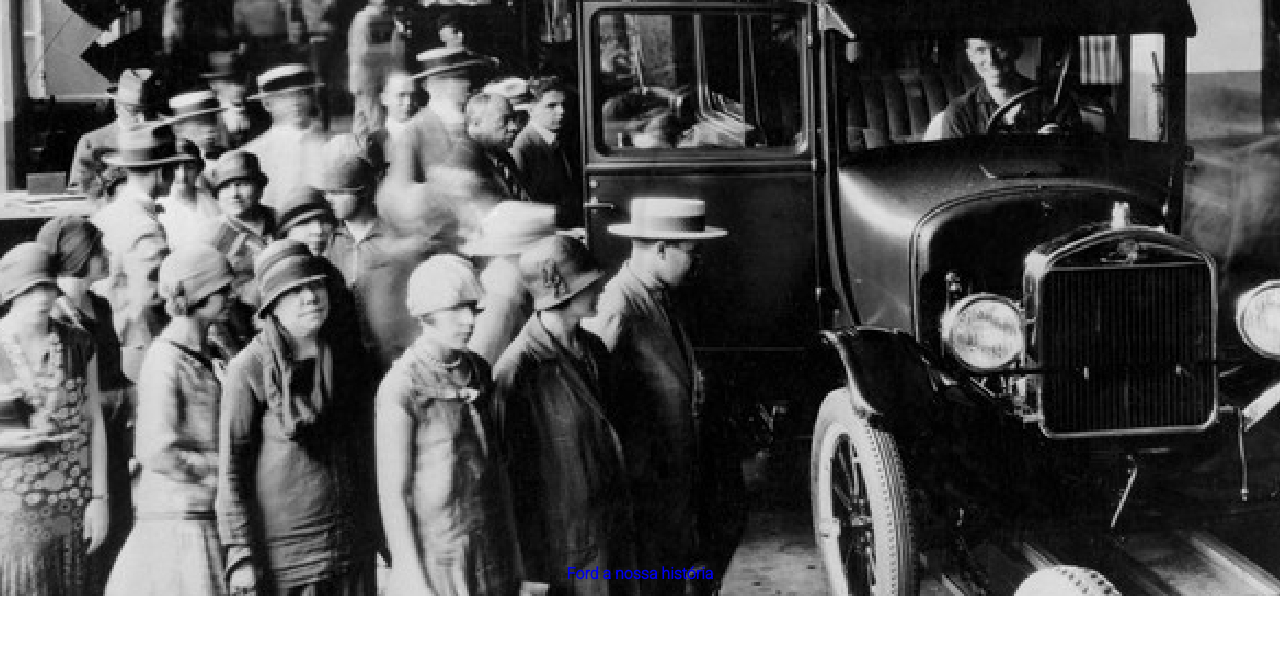
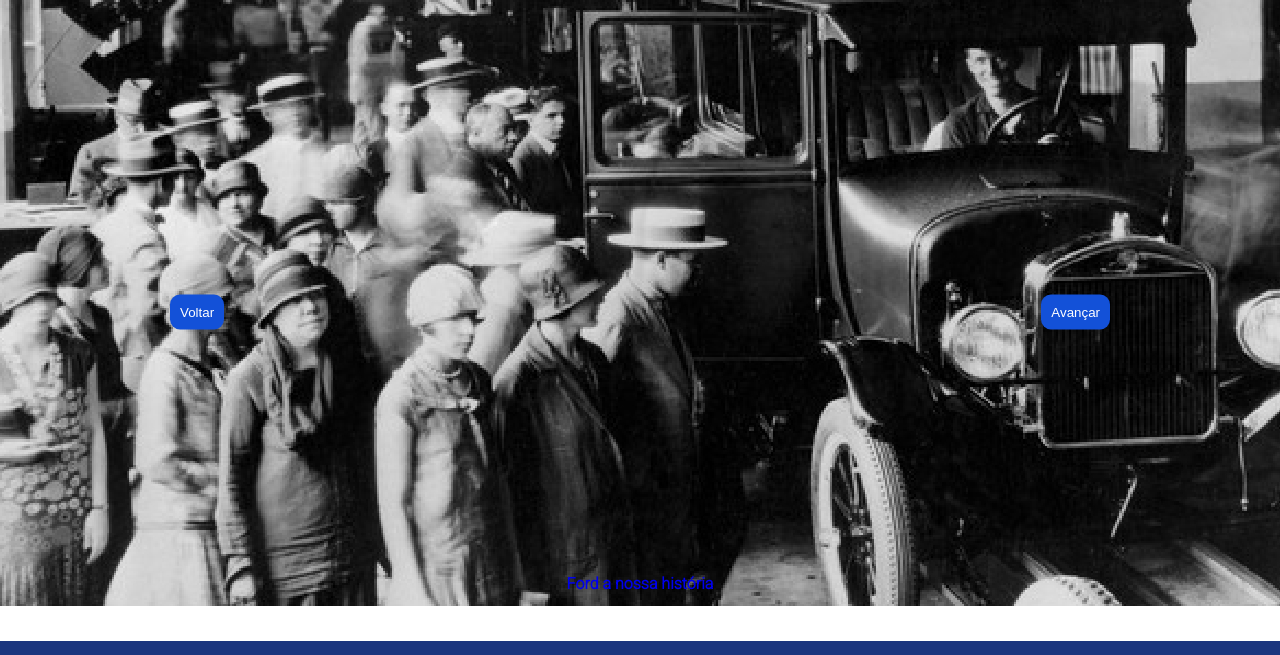
Before and after one commit to Filipemsousa/Desafio-Sprint-Javascript-Filipe, a plain HTML site: page index.html in a window 1280 px wide. Shown: the part 88-743 px from the top of the page. Drawn offline with Linux system fonts and the light colour scheme.

Commit message:
Adicacao do botao avancar

```diff
--- a/css/style.css
+++ b/css/style.css
@@ -86,7 +86,29 @@ nav li {
 
 main {
     min-height: calc(100% - 167px);
+    display: flex;
+    flex-direction: column;
 }
+
+.botao_voltar, .botao_avancar {
+    position: absolute;
+    top: 50%;
+    transform: translateY(-50%);
+    padding: 10px;
+    border: none;
+    cursor: pointer;
+    z-index: 10;
+}
+
+.botao_voltar {
+    left: 170px;
+}
+
+.botao_avancar {
+    right: 170px;
+}
+
+
 
 nav#social {
     display: inline;
--- a/index.html
+++ b/index.html
@@ -1,5 +1,6 @@
 <!DOCTYPE html>
 <html lang="pt-br">
+
 <head>
     <meta charset="UTF-8">
     <meta http-equiv="X-UA-Compatible" content="IE=edge">
@@ -9,6 +10,7 @@
     <link href="css/style.css" rel="stylesheet">
     <script src="js/carousel.js"></script>
 </head>
+
 <body>
     <header>
         <div>
@@ -30,15 +32,20 @@
 
     </header>
     <main>
-        <div id="carousel">
+        <div>
+            <div> <button class="botao_voltar">Voltar</button></div>
+            <div id="carousel">
+            </div>
+
+            <div> <button class="botao_avancar">Avançar</button></div>
         </div>
         <div id="carousel-title">
         </div>
         <script>
-             //insert each image on carousel
-            carouselArr.push(new Carousel("imagem_1.jpg","Esta é a nova Ranger Ford 2022. Verifique novidades.","lancamento.html"));
-            carouselArr.push(new Carousel("imagem_2.jpg","Ford a nossa história","#"));
-            carouselArr.push(new Carousel("imagem_3.jpg","Nova Ford Bronco Sport 2022","lancamento.html"));
+            //insert each image on carousel
+            carouselArr.push(new Carousel("imagem_1.jpg", "Esta é a nova Ranger Ford 2022. Verifique novidades.", "lancamento.html"));
+            carouselArr.push(new Carousel("imagem_2.jpg", "Ford a nossa história", "#"));
+            carouselArr.push(new Carousel("imagem_3.jpg", "Nova Ford Bronco Sport 2022", "lancamento.html"));
             Carousel.Start(carouselArr);
         </script>
     </main>
@@ -52,8 +59,9 @@
             </ul>
         </nav>
         <div>
-           <img src="img/ford-96.png" width="70"  />
+            <img src="img/ford-96.png" width="70" />
         </div>
     </footer>
 </body>
+
 </html>
--- a/js/carousel.js
+++ b/js/carousel.js
@@ -25,6 +25,10 @@ class Carousel {
                 Carousel._size = arr.length;
                 Carousel.Next(); //start
                 Carousel._interval = setInterval(function(){ Carousel.Next(); },5000);
+                const butao_avancar = document.querySelector(".botao_avancar");
+                const butao_voltar = document.querySelector(".botao_voltar");
+                butao_avancar.addEventListener("click", Carousel.Avancar);
+                butao_voltar.addEventListener("click",Carousel.Voltar);
             }
 
         } else {
@@ -33,15 +37,44 @@ class Carousel {
     }
 
     static Next(){
-        const carousel = document.getElementById('carousel');
-        const carouselTitle = document.getElementById('carousel-title');
-        const atual = Carousel._arr[Carousel._sequence];
-
-        carousel.innerHTML = `<img src ="img/${atual.img}" alt="">`
-        carouselTitle.innerHTML = `<a href="${atual.link}">${atual.texto}</a>`;
+        Carousel.ExibirImagem();
         Carousel._sequence++;
         if(Carousel._sequence >= Carousel._size){
             Carousel._sequence = 0;
         }
     }
+
+    static ExibirImagem() {
+        const atual = Carousel._arr[Carousel._sequence];
+        const carousel = document.getElementById('carousel');
+        const carouselTitle = document.getElementById('carousel-title');
+        carousel.innerHTML = `<img src ="img/${atual.img}" alt="">`;
+        carouselTitle.innerHTML = `<a href="${atual.link}">${atual.texto}</a>`;
+
+    }
+
+    static Avancar(){
+        // 1. Atualiza o _sequence
+        // Se for o último slide, volta para o primeiro (0).
+        Carousel.ExibirImagem();
+        Carousel._sequence++;
+        if(Carousel._sequence >= Carousel._size){
+            Carousel._sequence = 0;
+        }
+
+        // 2. Renderiza o novo slide
+
+    }
+
+    static Voltar(){
+        Carousel.ExibirImagem();
+        Carousel._sequence--;
+        console.log(Carousel._sequence);
+        if(Carousel._sequence < 0){
+            Carousel._sequence = Carousel._size -1;
+        }
+    }
+
+
+
 };
```
Also changed, not shown: js/compare.js (+1 -17 lines).
